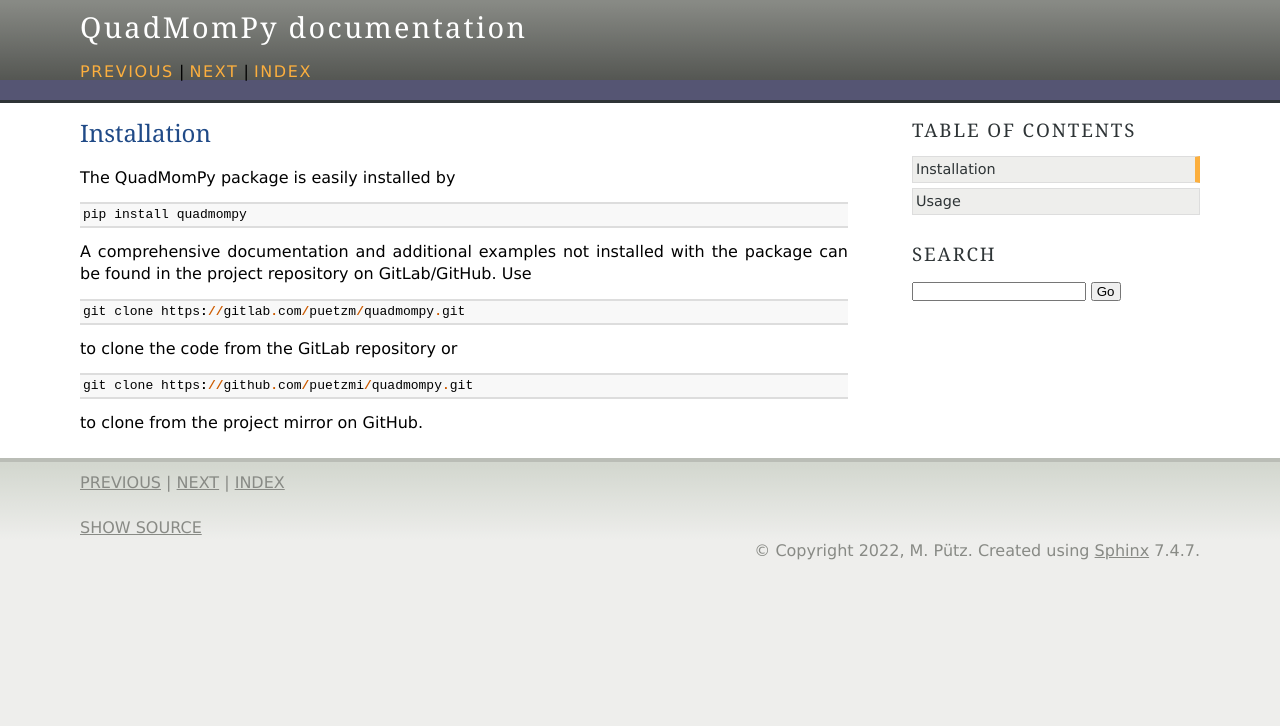
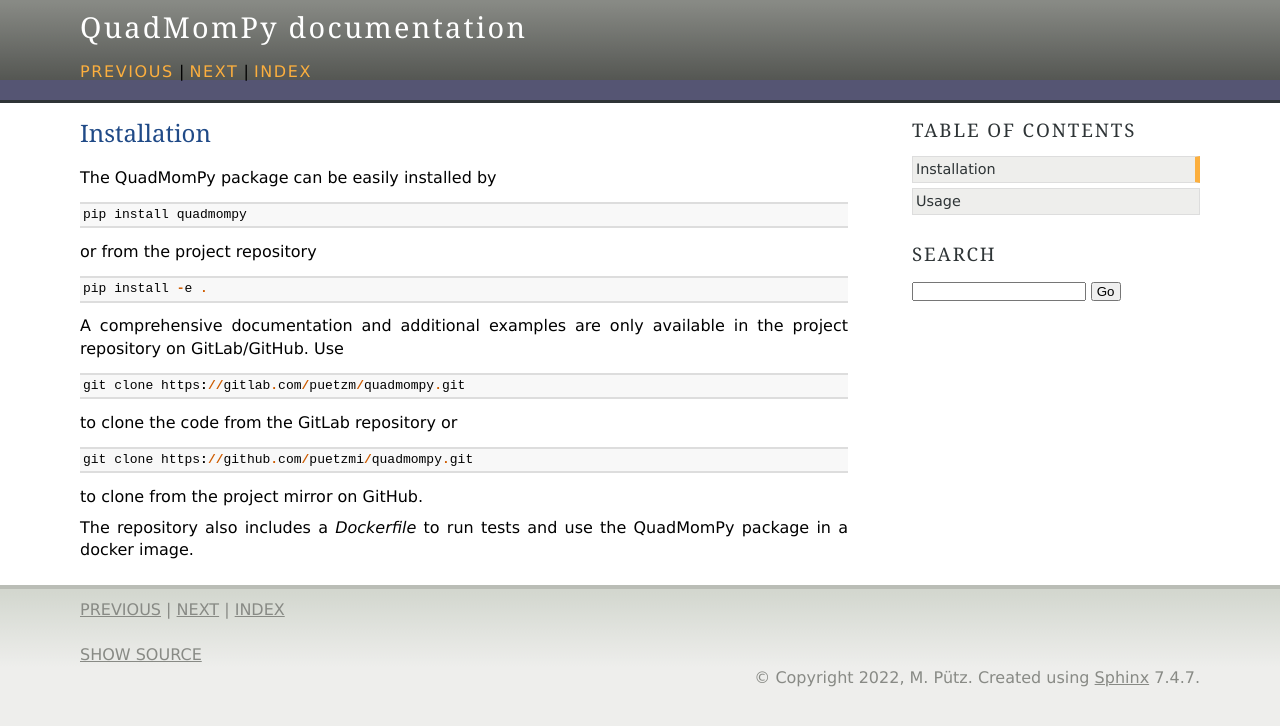
Before and after one commit to puetzmi/QuadMomPy, a Sphinx documentation site: the page built from docs/install.rst, in a window 1280 px wide. Shown: the top 726 px of the page. Built offline with Sphinx 7.4.7, drawn with Linux system fonts in a browser that asks for light colours; pages that are not in the unit, such as notebooks, are missing from menus.

Commit message:
Added a few more details on installation

```diff
--- a/docs/install.rst
+++ b/docs/install.rst
@@ -1,11 +1,16 @@
 Installation
 ------------
-The QuadMomPy package is easily installed by
+The QuadMomPy package can be easily installed by
 ::
 
     pip install quadmompy
 
-A comprehensive documentation and additional examples not installed with the package can be found in the project repository on GitLab/GitHub. Use
+or from the project repository
+::
+
+    pip install -e .
+
+A comprehensive documentation and additional examples are only available in the project repository on GitLab/GitHub. Use
 
 ::
 
@@ -18,3 +23,5 @@ to clone the code from the GitLab repository or
     git clone https://github.com/puetzmi/quadmompy.git
 
 to clone from the project mirror on GitHub.
+
+The repository also includes a `Dockerfile` to run tests and use the QuadMomPy package in a docker image.
```
